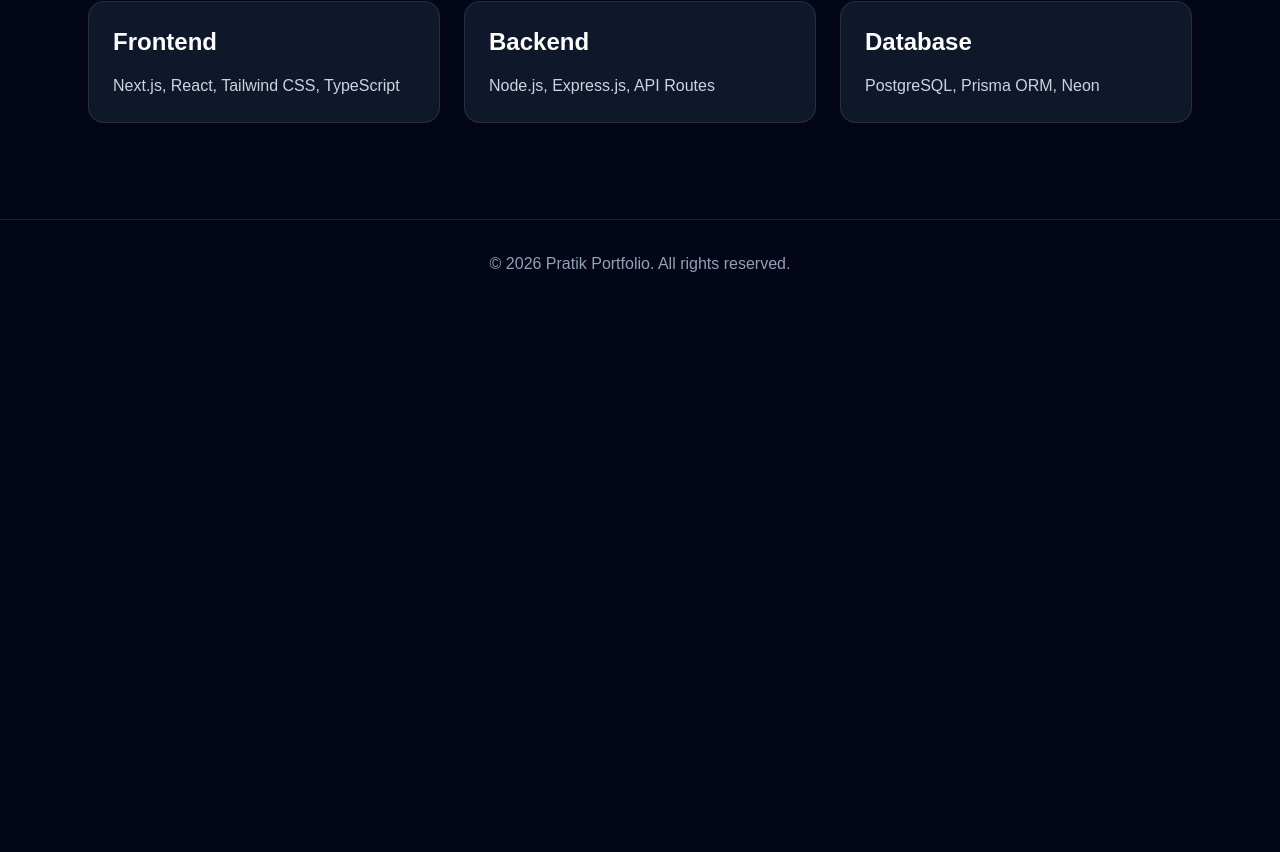
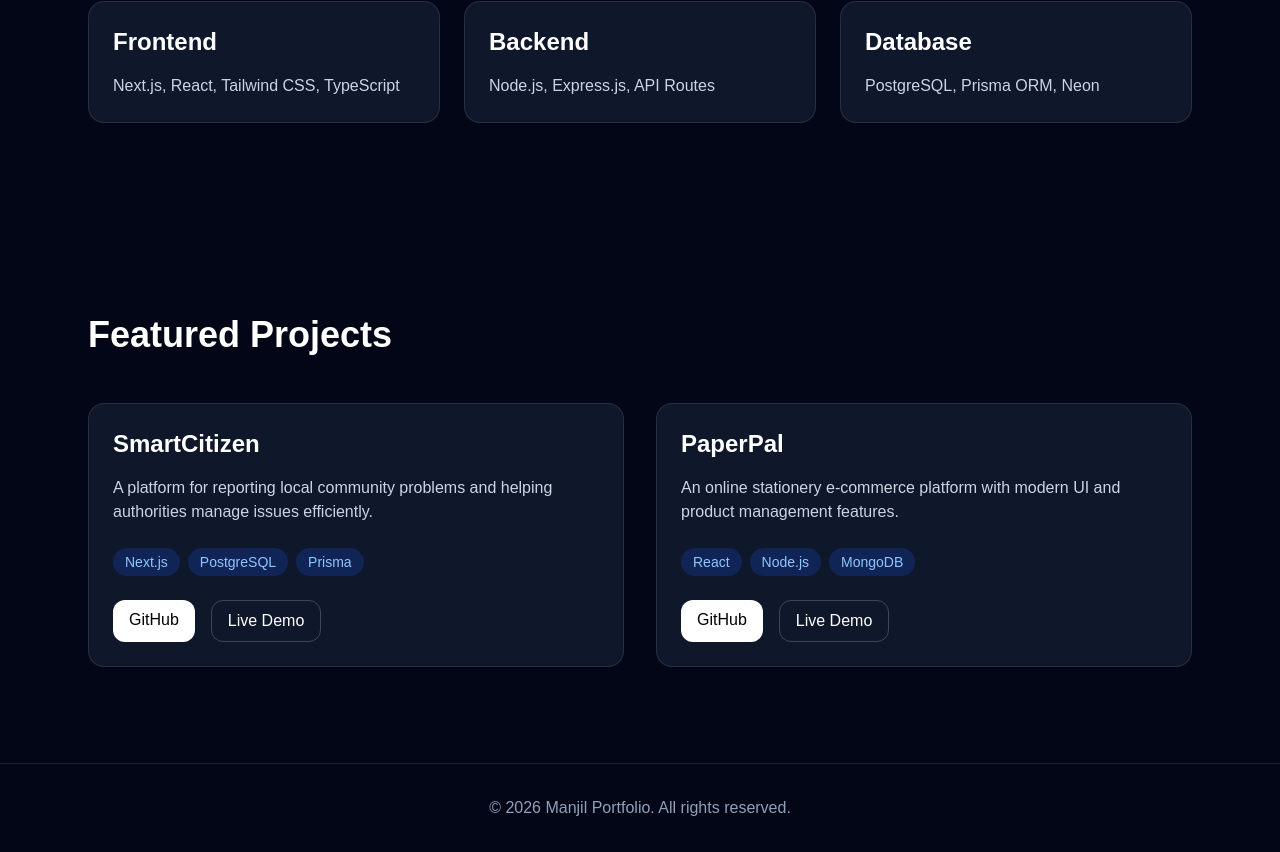
Before and after one commit to ManjilRijal63/Manjil-Portfolio, a Next.js app: page / in a window 1280 px wide. Shown: the part 1044-1896 px from the top of the page. Before the commit the page ends 1352 px from the top, so only its background shows below. Built offline with nearby package versions, Linux system fonts and the light colour scheme.

Commit message:
projects-page done and added on homepage too

```diff
--- a/src/app/page.tsx
+++ b/src/app/page.tsx
@@ -1,6 +1,9 @@
 import Button from "@/components/button";
+import ProjectCard from "@/components/project-card";
 import SkillCard from "@/components/skill-card";
+import { projects } from "@/data/projects";
 import { skills } from "@/data/skills";
+
 
 export default function Home() {
   return (
@@ -55,8 +58,34 @@ export default function Home() {
 </section>
 
 
+{/* projects section */}
 
+<section className="mx-auto max-w-6xl px-6 py-24">
 
+  <div className="mb-12 flex items-center justify-between">
+
+    <h2 className="text-4xl font-bold">
+      Featured Projects
+    </h2>
+
+  </div>
+
+  <div className="grid gap-8 md:grid-cols-2">
+
+    {projects.slice(0, 2).map((project) => (
+      <ProjectCard
+        key={project.title}
+        title={project.title}
+        description={project.description}
+        tech={project.tech}
+        github={project.github}
+        demo={project.demo}
+      />
+    ))}
+
+  </div>
+
+</section>
 
 
     </main>
--- a/src/components/footer.tsx
+++ b/src/components/footer.tsx
@@ -1,7 +1,7 @@
 export default function Footer() {
   return (
     <footer className="border-t border-white/10 py-8 text-center text-slate-400">
-      <p>© 2026 Pratik Portfolio. All rights reserved.</p>
+      <p>© 2026 Manjil Portfolio. All rights reserved.</p>
     </footer>
   );
 }
--- a/src/components/navbar.tsx
+++ b/src/components/navbar.tsx
@@ -6,7 +6,7 @@ export default function Navbar() {
       <div className="mx-auto flex max-w-6xl items-center justify-between px-6 py-4">
 
         <h1 className="text-xl font-bold">
-          Pratik
+          Manjil
         </h1>
 
         <div className="flex gap-6 text-sm">
--- a/src/data/projects.ts
+++ b/src/data/projects.ts
@@ -31,4 +31,8 @@ export const projects = [
     github: "#",
     demo: "#",
   },
+
+
+
+
 ];
```
